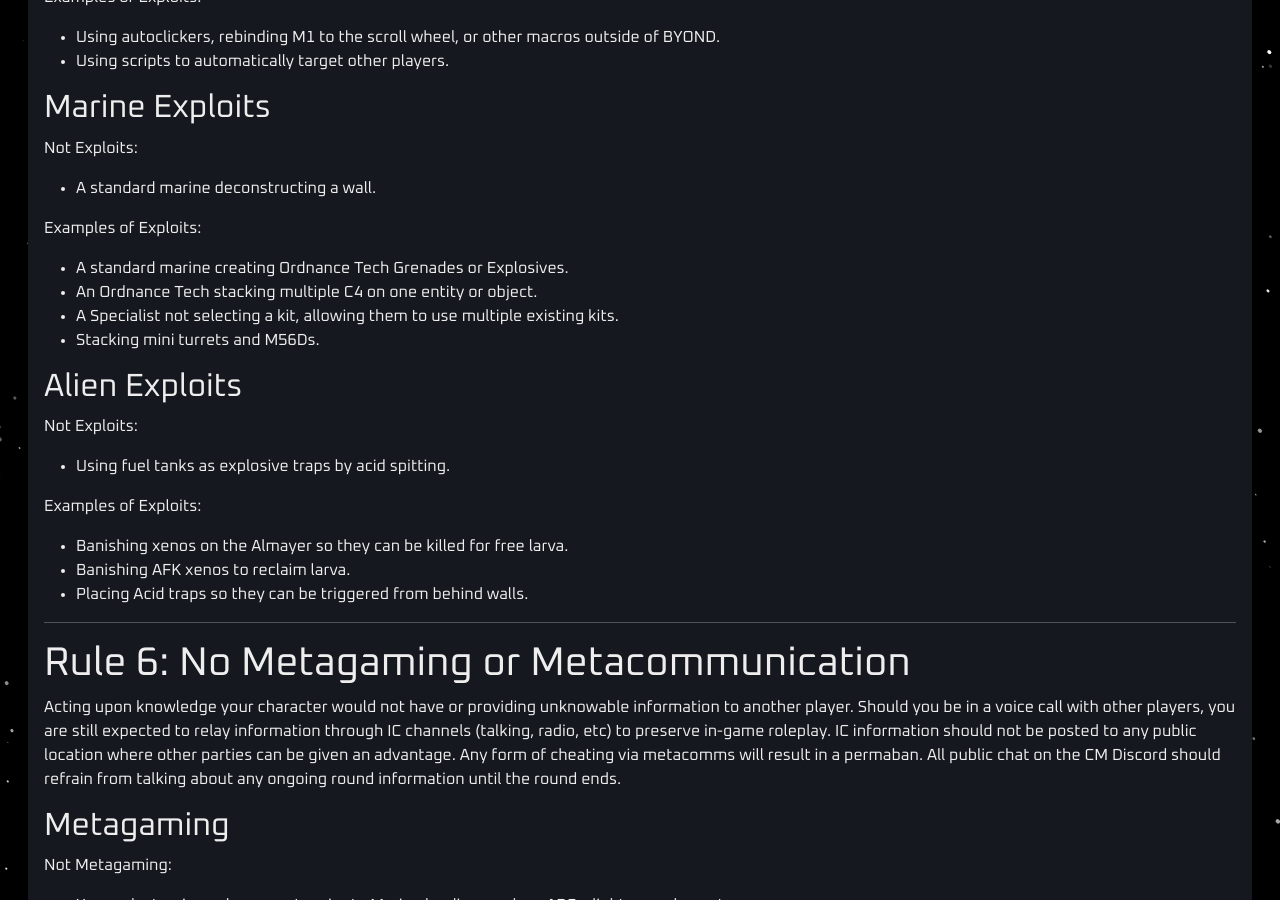
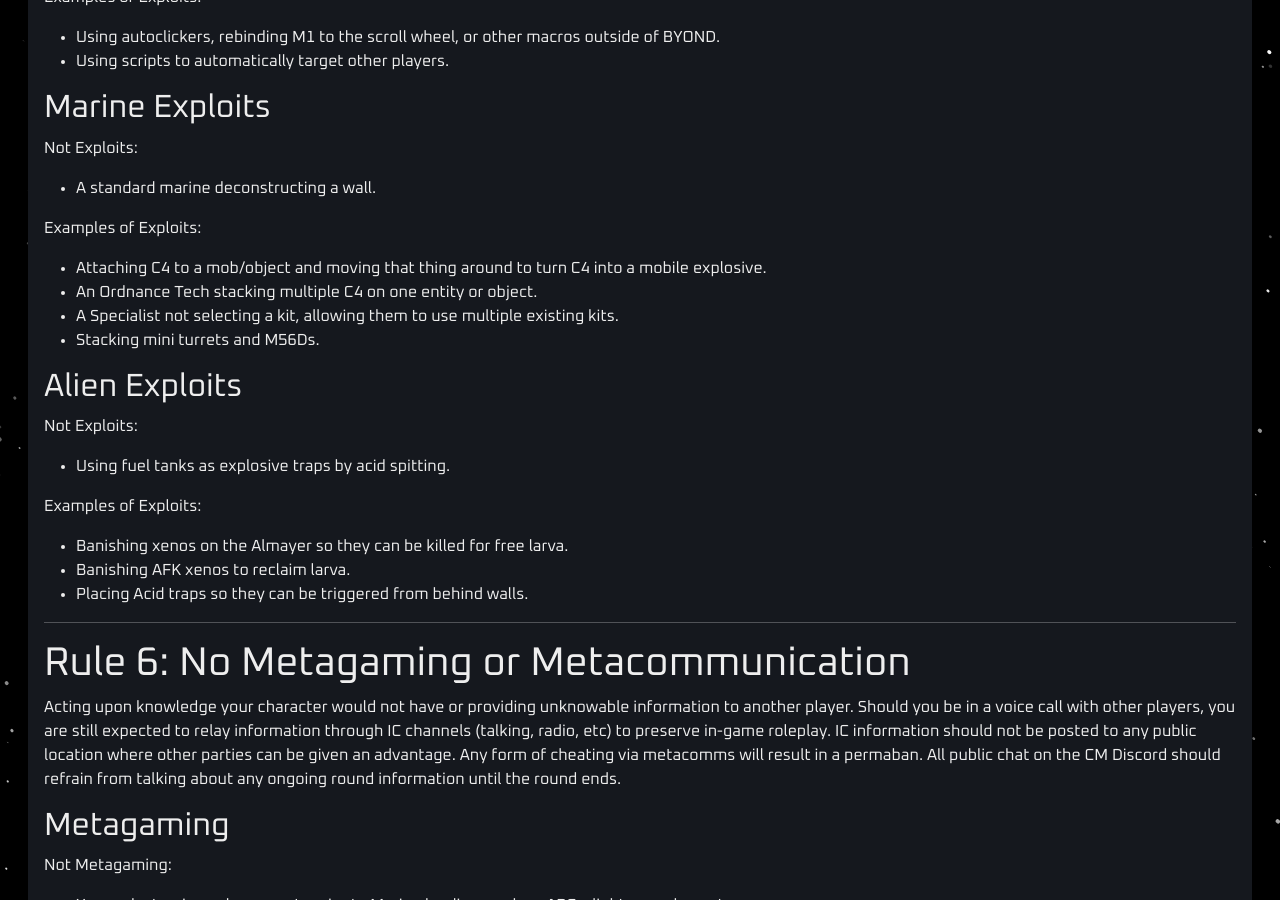
Before and after one commit to cmss13-devs/web, a Jekyll site: the page built from rules.md, in a window 1280 px wide and 900 px high, scrolled down 6600 px. Built offline with Jekyll 4.4.1, drawn with Linux system fonts in a browser that asks for light colours.

Commit message:
Rule 5 update. (#36)
This is a draft for some Rule 5 changes. Its here for management to look
at for easy comparison and shouldnt be merged yet.

The main changes are:

- Swaps around an example of exploiting that hasnt been seen in ages out
for an example that is sometimes still seen.

```diff
--- a/rules.md
+++ b/rules.md
@@ -257,7 +257,7 @@ Not Exploits:
 - A standard marine deconstructing a wall.
 
 Examples of Exploits:
-- A standard marine creating Ordnance Tech Grenades or Explosives.
+- Attaching C4 to a mob/object and moving that thing around to turn C4 into a mobile explosive.
 - An Ordnance Tech stacking multiple C4 on one entity or object.
 - A Specialist not selecting a kit, allowing them to use multiple existing kits.
 - Stacking mini turrets and M56Ds.
```
